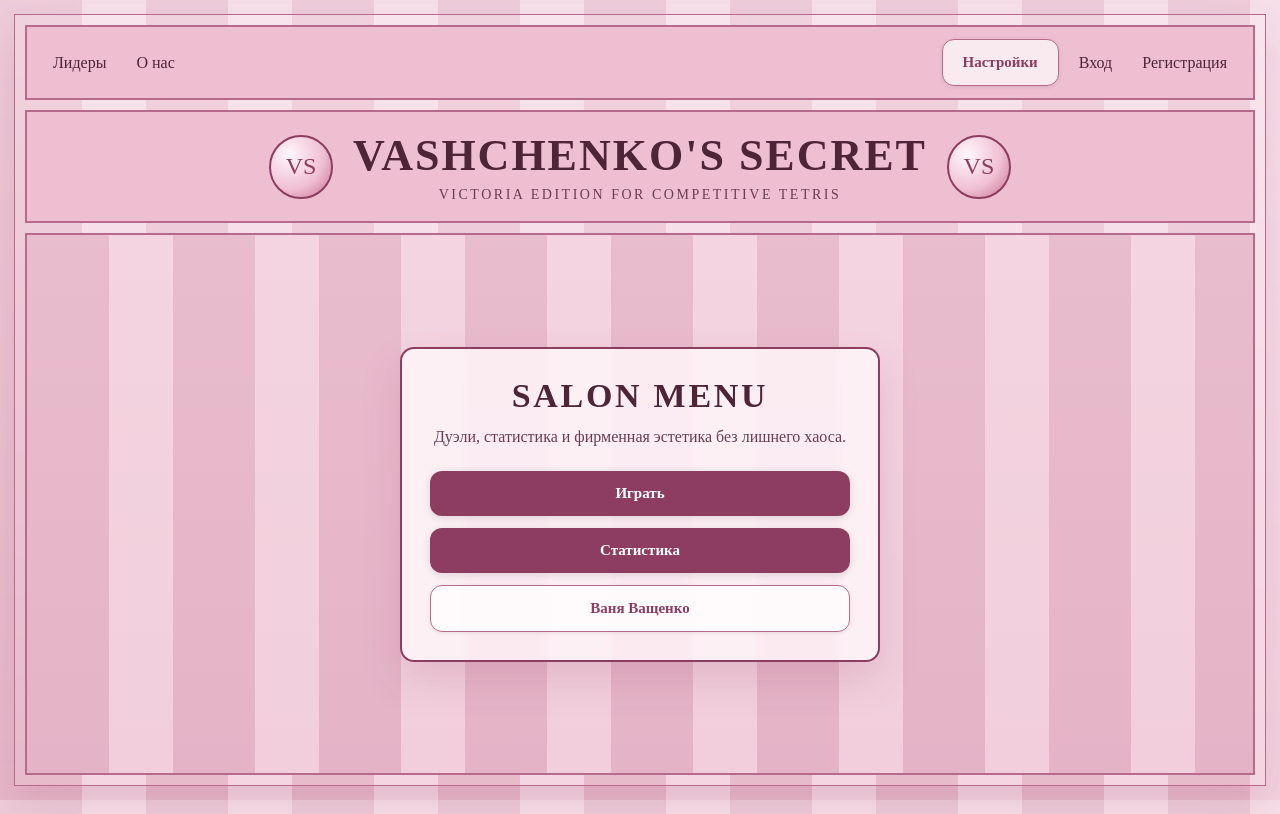
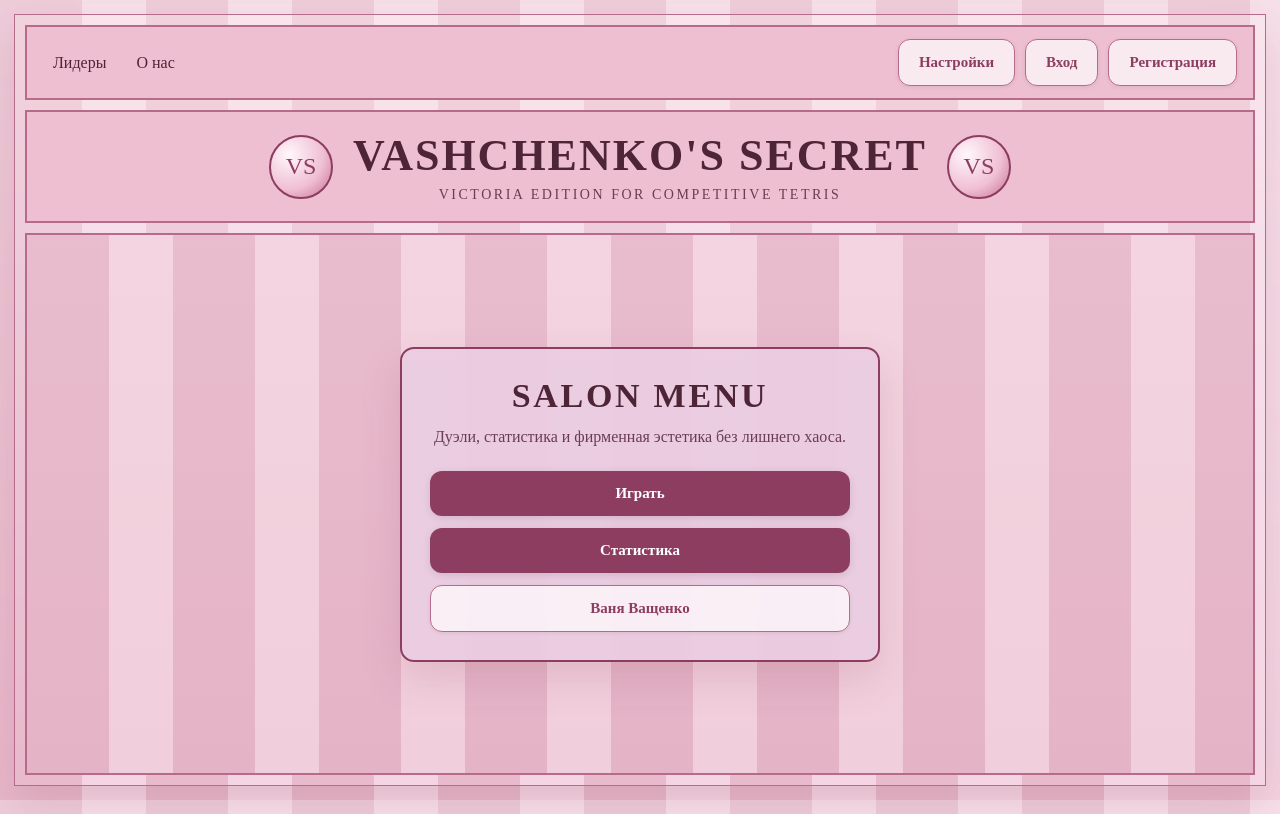
Before and after one commit to MoskvinaAlexandra/Tetris-Vashchenko-Secret, a website: page client/index.html in a window 1280 px wide. Drawn offline with Linux system fonts and the light colour scheme; a web font is replaced by a local one.

Commit message:
pochti confetka

```diff
--- a/client/css/game.css
+++ b/client/css/game.css
@@ -12,8 +12,8 @@
 .game-page.theme-light {
   --vs-bg: #f5d7e3;
   --vs-bg-alt: #edbfd1;
-  --vs-panel: rgba(255, 241, 247, 0.96);
-  --vs-panel-soft: rgba(255, 247, 250, 0.9);
+  --vs-panel: rgba(240, 215, 230, 0.96);
+  --vs-panel-soft: rgba(235, 205, 225, 0.92);
   --vs-border: #b76b8a;
   --vs-border-soft: rgba(183, 107, 138, 0.34);
   --vs-ink: #4e2437;
@@ -21,13 +21,13 @@
   --vs-accent: #8c3d60;
   --vs-accent-hover: #74314f;
   --vs-shadow: 0 20px 42px rgba(140, 61, 96, 0.16);
-  --game-panel-bg: rgba(255, 244, 248, 0.9);
-  --game-panel-border: rgba(183, 107, 138, 0.24);
-  --game-board-bg: rgba(255, 247, 251, 0.92);
-  --game-board-shadow: inset 0 0 30px rgba(183, 107, 138, 0.08);
-  --game-reaction-bg: rgba(255, 250, 252, 0.98);
+  --game-panel-bg: rgba(230, 200, 220, 0.94);
+  --game-panel-border: rgba(183, 107, 138, 0.34);
+  --game-board-bg: rgba(245, 220, 235, 0.94);
+  --game-board-shadow: inset 0 0 20px rgba(183, 107, 138, 0.12);
+  --game-reaction-bg: rgba(235, 205, 225, 0.98);
   --game-reaction-ink: #6c2d49;
-  --game-overlay: rgba(78, 36, 55, 0.34);
+  --game-overlay: rgba(78, 36, 55, 0.4);
 }
 
 .game-page.theme-light {
--- a/client/css/style.css
+++ b/client/css/style.css
@@ -3,8 +3,8 @@
   --vs-bg-alt: #edbfd1;
   --vs-surface: #f7d8e7;
   --vs-surface-strong: #ffeaf2;
-  --vs-panel: rgba(255, 241, 247, 0.92);
-  --vs-panel-soft: rgba(255, 247, 250, 0.82);
+  --vs-panel: rgba(240, 215, 230, 0.96);
+  --vs-panel-soft: rgba(235, 205, 225, 0.92);
   --vs-border: #b76b8a;
   --vs-border-soft: rgba(183, 107, 138, 0.42);
   --vs-ink: #4e2437;
@@ -332,6 +332,16 @@ textarea {
   box-shadow: 0 2px 8px rgba(0, 0, 0, 0.3);
 }
 
+a.vs-button,
+a.vs-button-secondary,
+a.vs-button-danger {
+  display: inline-flex;
+  align-items: center;
+  justify-content: center;
+  text-decoration: none;
+  text-align: center;
+}
+
 .vs-form {
   display: grid;
   gap: 16px;
--- a/client/index.html
+++ b/client/index.html
@@ -16,9 +16,9 @@
             </div>
             <div class="vs-topbar-links">
                 <button class="vs-button-secondary js-settings-toggle" type="button">Настройки</button>
-                <a href="/login.html" class="vs-link" id="loginBtn">Вход</a>
-                <a href="/register.html" class="vs-link" id="registerBtn">Регистрация</a>
-                <a href="/profile.html" class="vs-link" id="profileBtn" style="display:none;">Профиль</a>
+                <a href="/login.html" class="vs-button-secondary" id="loginBtn">Вход</a>
+                <a href="/register.html" class="vs-button-secondary" id="registerBtn">Регистрация</a>
+                <a href="/profile.html" class="vs-button-secondary" id="profileBtn" style="display:none;">Профиль</a>
                 <button id="logoutBtn" class="vs-button-secondary" style="display:none;">Выход</button>
             </div>
         </div>
```
Also changed, not shown: client/game.html (+4 -1 lines).
